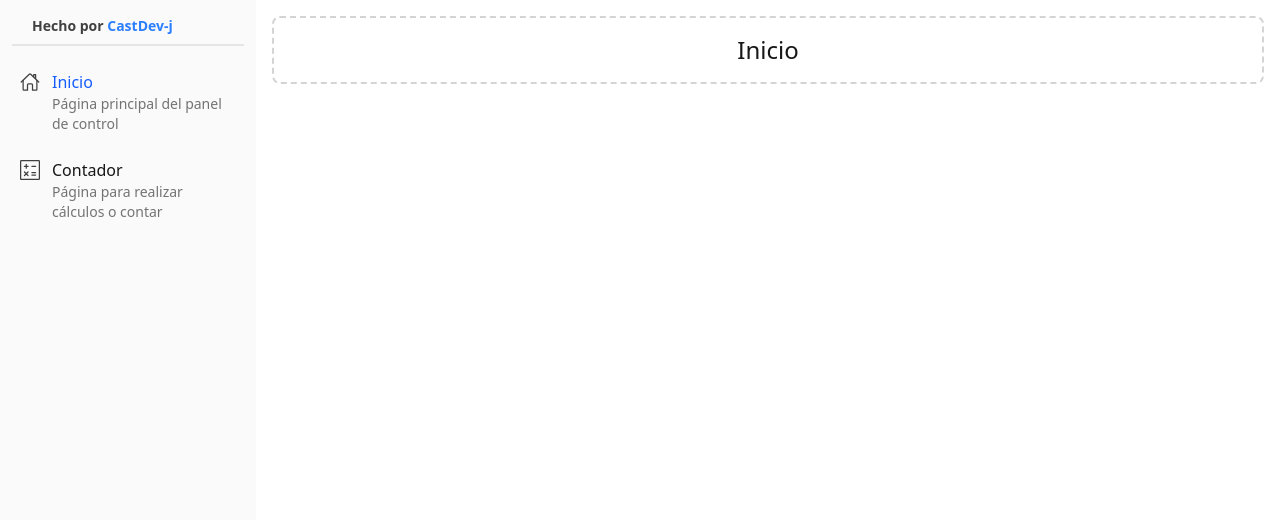
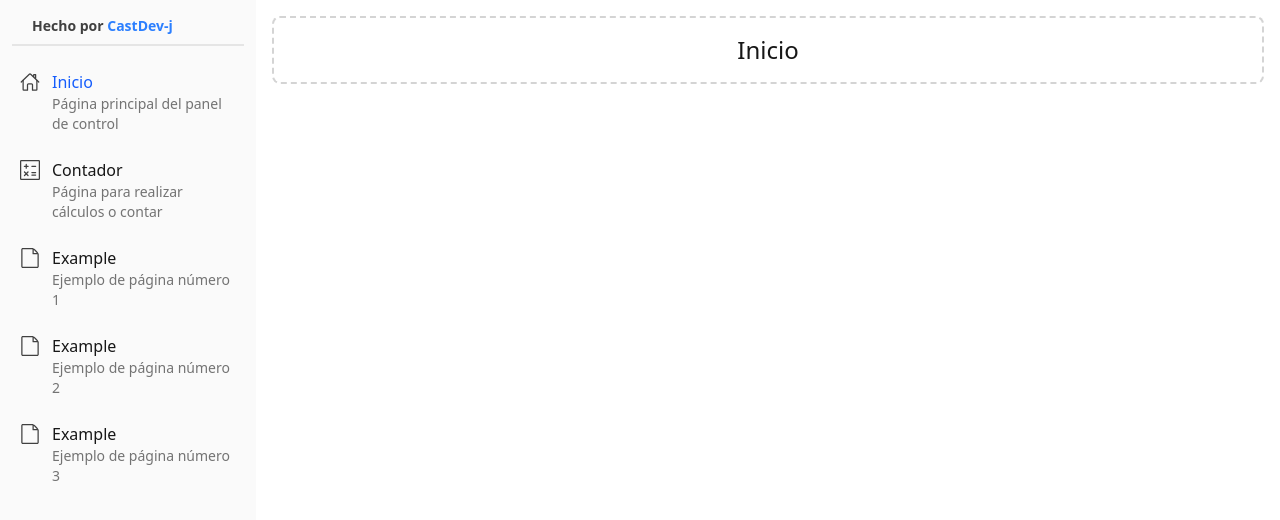
Before and after one commit to CastDev-j/my-dashboard, a Next.js app: page / in a window 1280 px wide. Shown: the top 520 px of the page. Built offline with nearby package versions, Linux system fonts and the light colour scheme.

Commit message:
Add example routes with ImFileEmpty icon to routes.ts

```diff
--- a/src/routes.ts
+++ b/src/routes.ts
@@ -1,4 +1,5 @@
 import { IconType } from "react-icons";
+import { ImFileEmpty } from "react-icons/im";
 import { IoHomeOutline } from "react-icons/io5";
 import { SlCalculator } from "react-icons/sl";
 
@@ -22,24 +23,24 @@ const routes: Route[] = [
     Icon: SlCalculator,
     description: "Página para realizar cálculos o contar",
   },
-  // {
-  //   path: "/#example1",
-  //   name: "Example",
-  //   Icon: ImFileEmpty,
-  //   description: "Ejemplo de página número 1",
-  // },
-  // {
-  //   path: "/#example2",
-  //   name: "Example",
-  //   Icon: ImFileEmpty,
-  //   description: "Ejemplo de página número 2",
-  // },
-  // {
-  //   path: "/#example3",
-  //   name: "Example",
-  //   Icon: ImFileEmpty,
-  //   description: "Ejemplo de página número 3",
-  // },
+  {
+    path: "/#example1",
+    name: "Example",
+    Icon: ImFileEmpty,
+    description: "Ejemplo de página número 1",
+  },
+  {
+    path: "/#example2",
+    name: "Example",
+    Icon: ImFileEmpty,
+    description: "Ejemplo de página número 2",
+  },
+  {
+    path: "/#example3",
+    name: "Example",
+    Icon: ImFileEmpty,
+    description: "Ejemplo de página número 3",
+  },
 ];
 
 export default routes;
```
